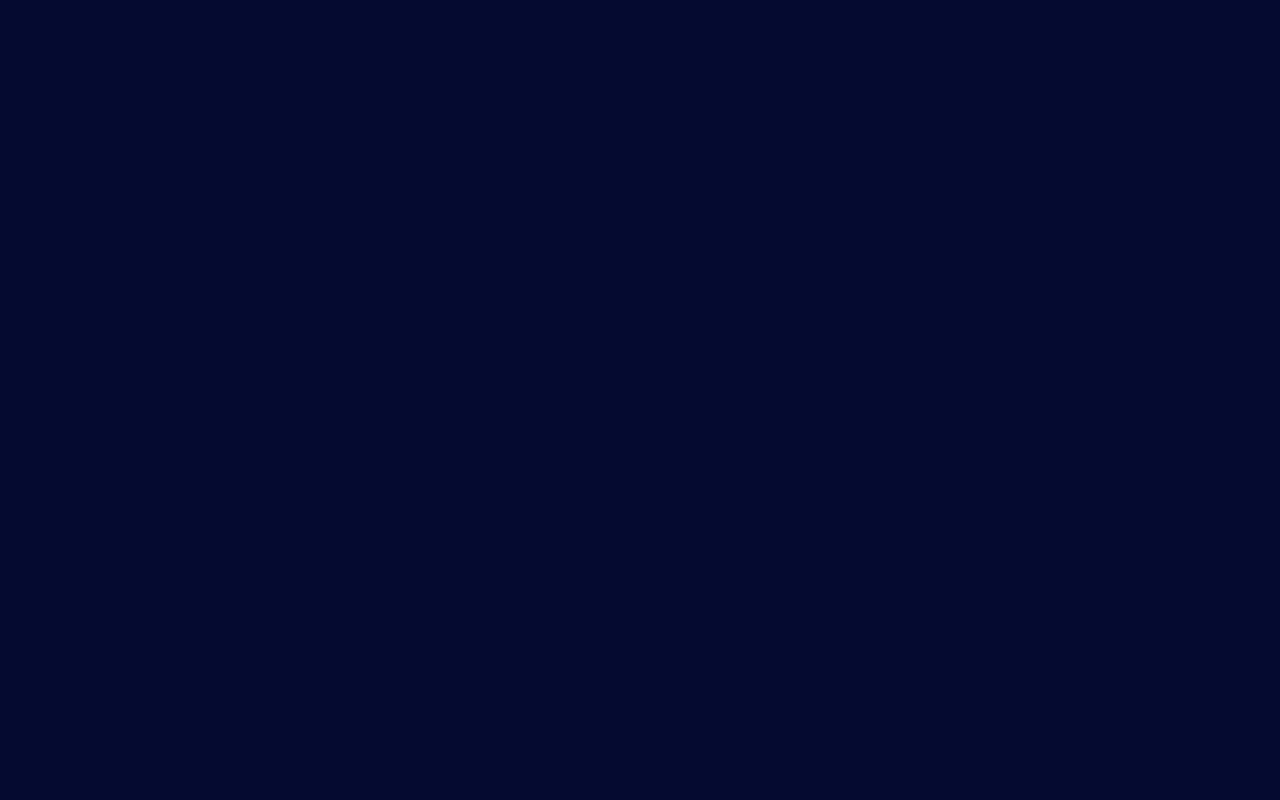
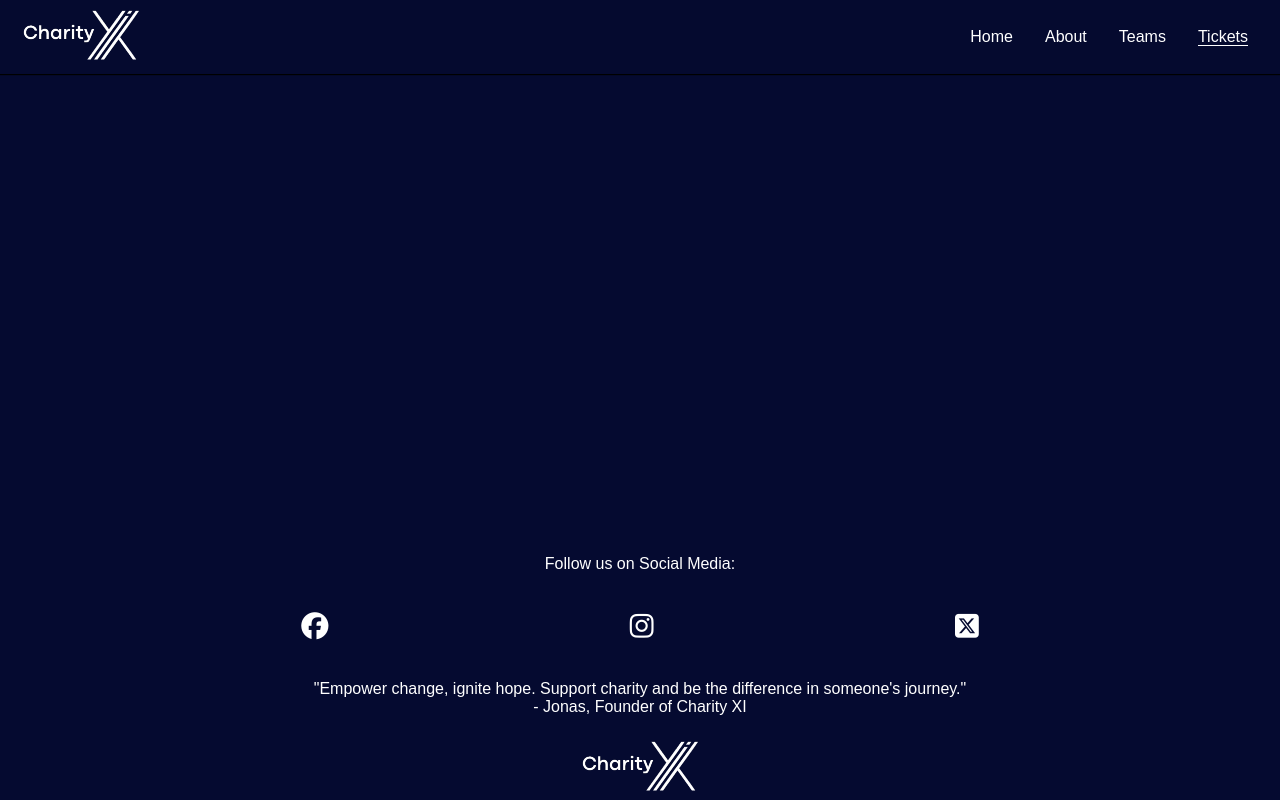
Before and after one commit to firstnamejonas/charity-xi, a plain HTML site: page tickets.html in a window 1280 px wide. Drawn offline with Linux system fonts and the light colour scheme.

Commit message:
Add header, footer, font-awesome to tickets-page

```diff
--- a/tickets.html
+++ b/tickets.html
@@ -18,6 +18,52 @@
 
 <body>
 
+    <!--Header Section (for Navbar & Logo)-->
+    <header>
+        <!--Logo-->
+        <a href="index.html">
+            <img src="assets/images/charityXI_logo (120 x 60 px).png" alt="Logo of Charity XI" id="logo">
+        </a>
+        <!--Navbar-->
+        <input type="checkbox" name="nav-drop" id="nav-drop">
+        <label for="nav-drop" class="nav-drop-label"><i class="fa-solid fa-bars fa-xl"
+                style="color: #ffffff;"></i></label>
+        <nav>
+            <ul id="menu">
+                <li><a href="">Home</a></li>
+                <li><a href="#about">About</a></li>
+                <li><a href="">Teams</a></li>
+                <li><a href="" class="clicked">Tickets</a></li>
+            </ul>
+        </nav>
+    </header>
+
+    <main></main>
+
+    <!--Footer-->
+    <footer>
+        <p>Follow us on Social Media:</p>
+        <ul id="social-media">
+            <li><a href="https://www.facebook.com/" target="_blank" rel="noopener"
+                    aria-label="Visit our Facebook page (Opens in new tab)"><i class="fa-brands fa-facebook"
+                        style="color: #ffffff;"></i></a></li>
+            <li><a href="https://www.instagram.com/" target="_blank" rel="noopener"
+                    aria-label="Visit our Instagram page (Opens in new tab)"><i class="fa-brands fa-instagram"
+                        style="color: #ffffff;"></i></a></li>
+            <li><a href="https://www.twitter.com/" target="_blank" rel="noopener"
+                    aria-label="Visit our Twitter page (Opens in new tab)"><i class="fa-brands fa-square-x-twitter"
+                        style="color: #ffffff;"></i></a></li>
+        </ul>
+        <p id="quote">"Empower change, ignite hope. Support charity and be the difference in someone's journey."<br>-
+            Jonas, Founder of Charity XI</p>
+
+        <a href="index.html">
+            <img src="assets/images/charityXI_logo (120 x 60 px).png" alt="Logo of Charity XI" id="logo-footer">
+        </a>
+    </footer>
+
+    <script src="https://kit.fontawesome.com/53b06d2d8a.js" crossorigin="anonymous"></script>
+
 </body>
 
 </html>
```
